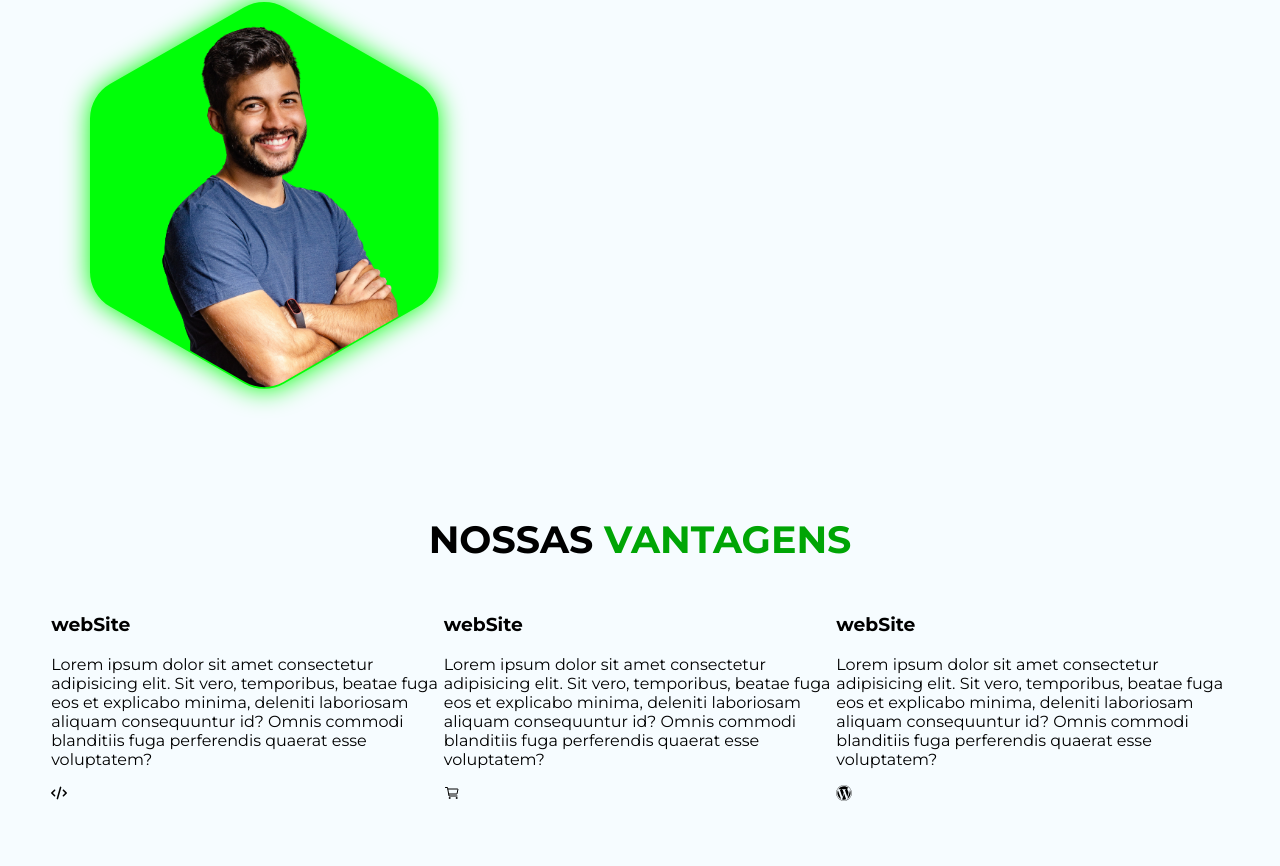
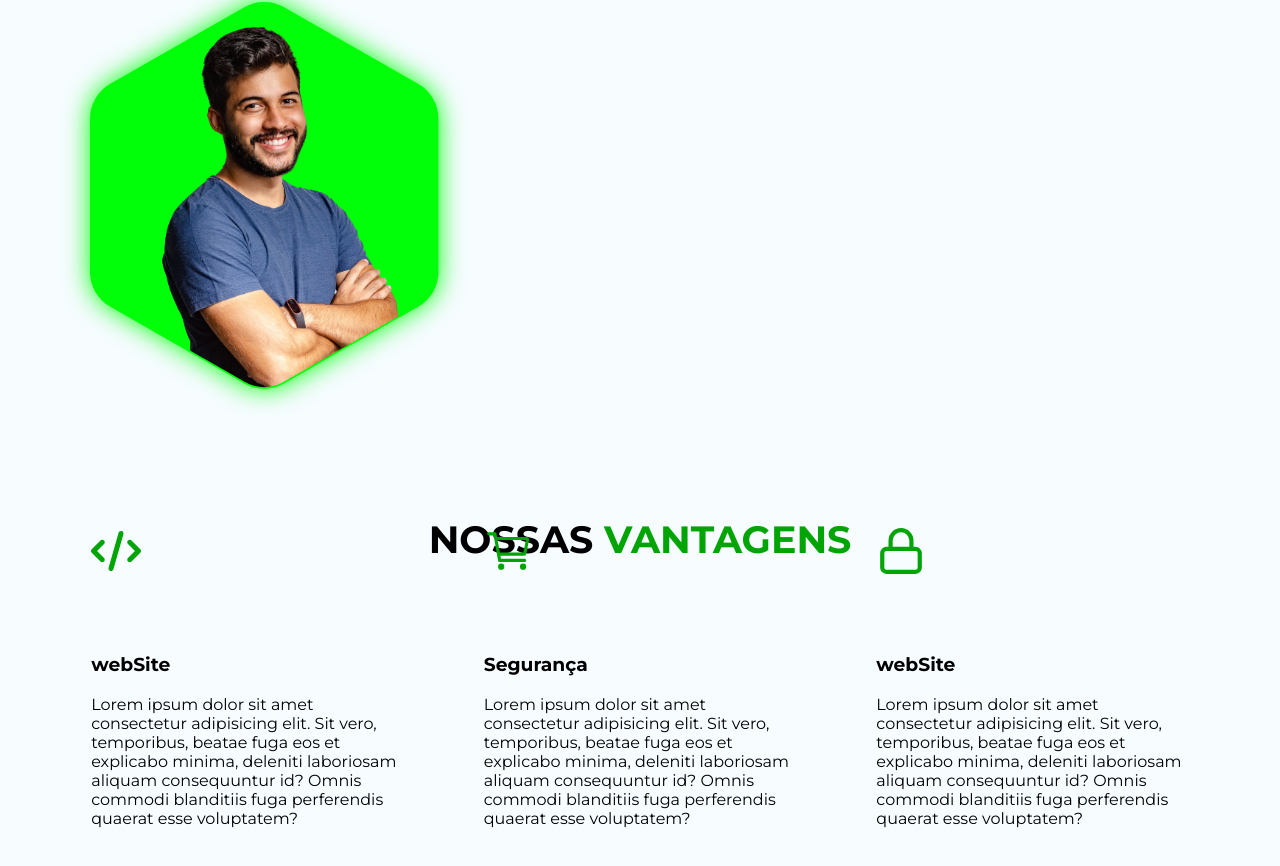
Before and after one commit to Devjuninho19/FestShows, a React (Vite) app: page / in a window 1280 px wide. Shown: the part 377-1243 px from the top of the page. Built offline with nearby package versions, Linux system fonts and the light colour scheme; no server answers.

Commit message:
tela home sendo atualizada

```diff
--- a/src/App.jsx
+++ b/src/App.jsx
@@ -15,7 +15,7 @@ import Register from "./pages/Register/Register";
 //importando os componentes
 
 import Navbar from "./components/Navbar";
-import Footer from "./components/Footer";
+//import Footer from "./components/Footer";
 
 // importando o contexto
 import { AuthProvider } from "./context/AuthContext";
--- a/src/pages/Home/Home.jsx
+++ b/src/pages/Home/Home.jsx
@@ -3,7 +3,7 @@ import styles from "./Home.module.css";
 import pessoa from "../../images/pessoa.png"
 import { FaCode } from "react-icons/fa6";
 import { IoCartOutline } from "react-icons/io5";
-import { FaWordpress } from "react-icons/fa";
+import { FiLock } from "react-icons/fi";
 
 //hooks
 
@@ -42,14 +42,14 @@ const Home = () => {
   <div className={styles.box}>
     <h3>webSite</h3>
     <p>Lorem ipsum dolor sit amet consectetur adipisicing elit. Sit vero, temporibus, beatae fuga eos et explicabo minima, deleniti laboriosam aliquam consequuntur id? Omnis commodi blanditiis fuga perferendis quaerat esse voluptatem?</p>
-  <FaCode />
+  <FaCode className={styles.icon} />
 
 
   </div>
   <div className={styles.box}>
-    <h3>webSite</h3>
+    <h3>Segurança</h3>
     <p>Lorem ipsum dolor sit amet consectetur adipisicing elit. Sit vero, temporibus, beatae fuga eos et explicabo minima, deleniti laboriosam aliquam consequuntur id? Omnis commodi blanditiis fuga perferendis quaerat esse voluptatem?</p>
-    <IoCartOutline />
+    <IoCartOutline className={styles.icon} />
 
 
 
@@ -58,7 +58,7 @@ const Home = () => {
   <div className={styles.box}>
     <h3>webSite</h3>
     <p>Lorem ipsum dolor sit amet consectetur adipisicing elit. Sit vero, temporibus, beatae fuga eos et explicabo minima, deleniti laboriosam aliquam consequuntur id? Omnis commodi blanditiis fuga perferendis quaerat esse voluptatem?</p>
-    <FaWordpress />
+    <FiLock className={styles.icon} />
 
 
 
--- a/src/pages/Home/Home.module.css
+++ b/src/pages/Home/Home.module.css
@@ -86,3 +86,13 @@
 .titulo span{
   color: #00a505;
 }
+.especialidades .box {
+  padding: 40px;
+}
+
+.especialidades .box .icon{
+font-size: 50px;
+color: #00a505;
+position: relative;
+top: -318px;
+}
```
